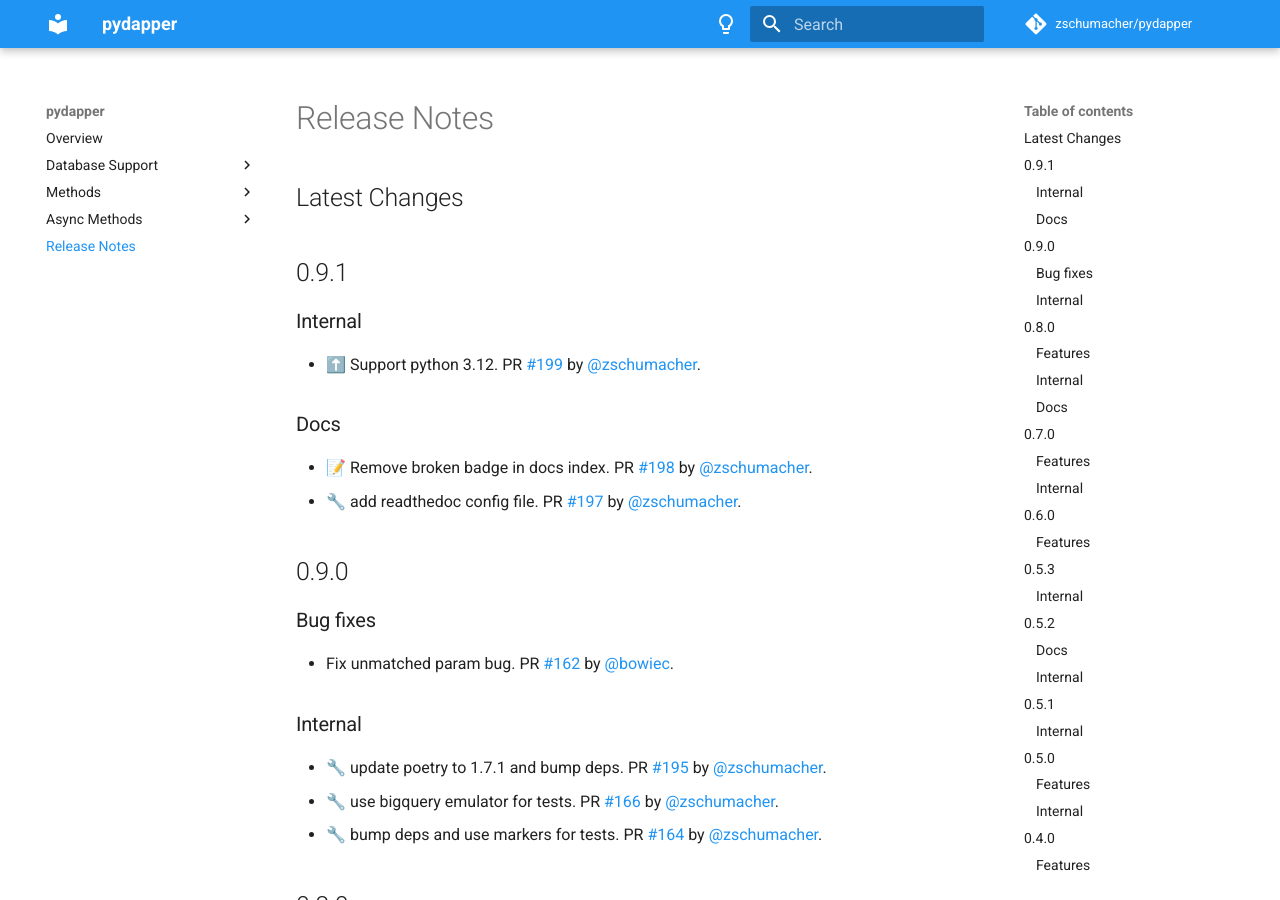
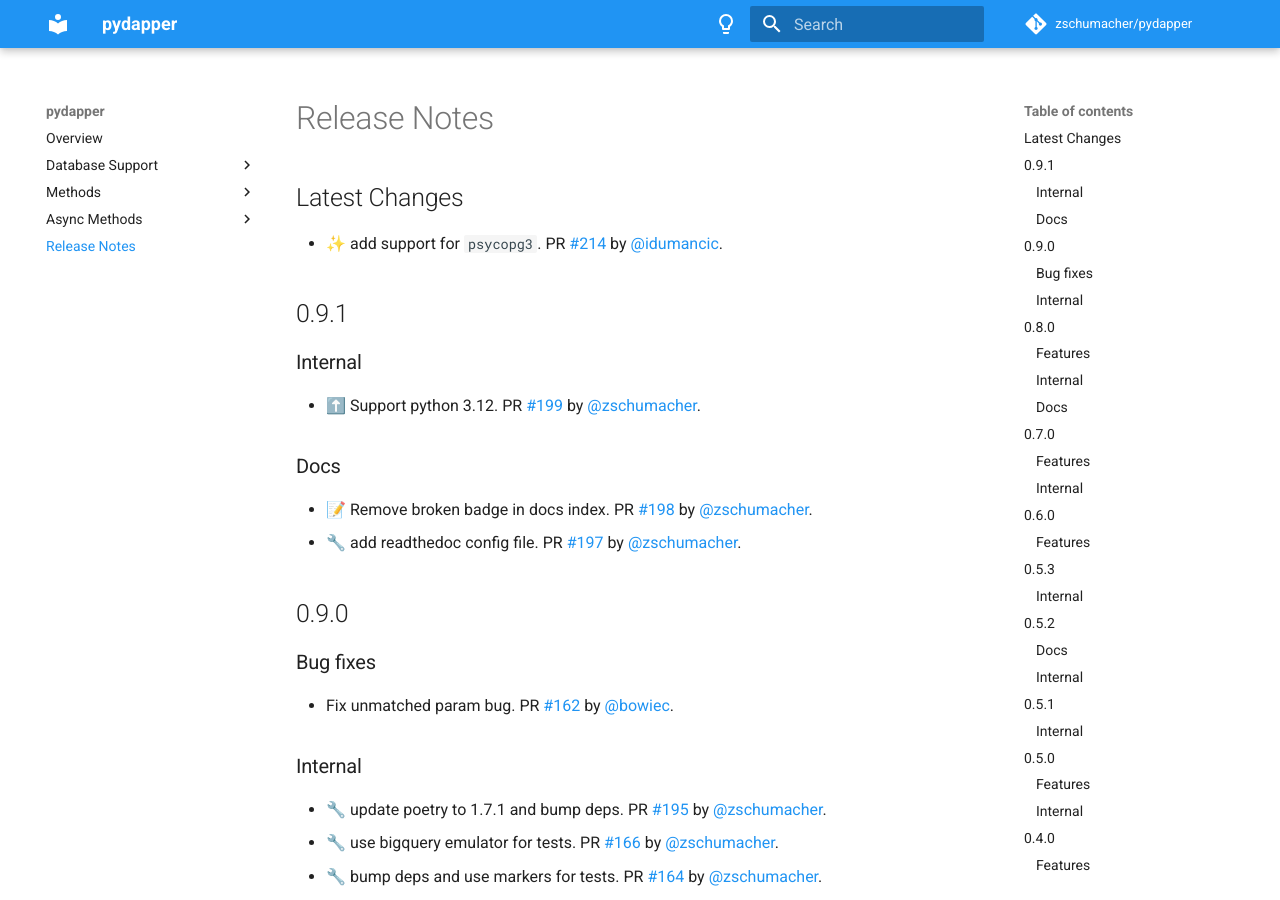
Before and after one commit to zschumacher/pydapper, an MkDocs documentation site: the page built from docs/release_notes.md, in a window 1280 px wide and 900 px high. Built offline with MkDocs 1.6.1 and Material for MkDocs 9.7.7, drawn with Linux system fonts in a browser that asks for light colours; comment, search, counter and statistics services are not loaded.

Commit message:
📝 Update release notes

```diff
--- a/docs/release_notes.md
+++ b/docs/release_notes.md
@@ -1,6 +1,7 @@
 
 ## Latest Changes
 
+* ✨ add support for `psycopg3`. PR [#214](https://github.com/zschumacher/pydapper/pull/214) by [@idumancic](https://github.com/idumancic).
 ## 0.9.1
 ### Internal
 * ⬆️ Support python 3.12. PR [#199](https://github.com/zschumacher/pydapper/pull/199) by [@zschumacher](https://github.com/zschumacher).
```
